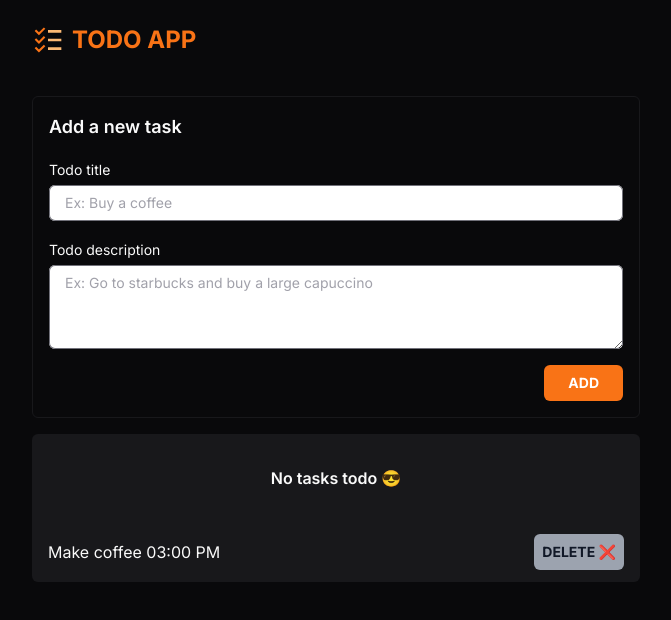
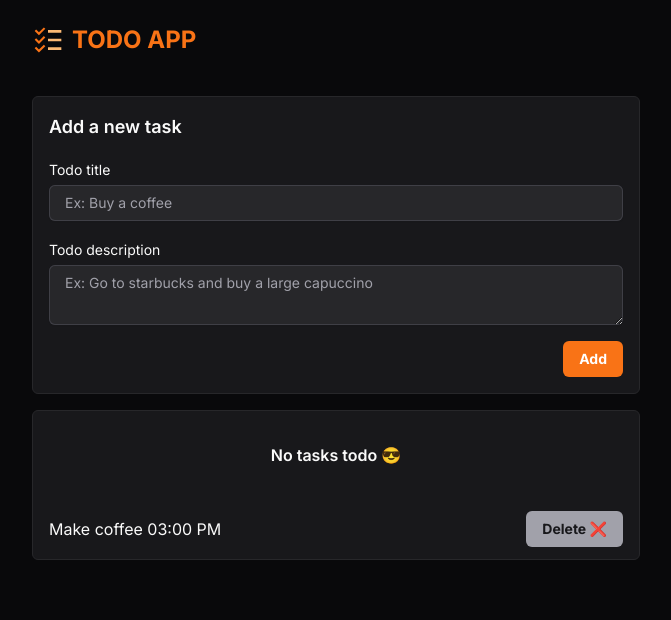
Before and after one commit to nailtonoliveira/simple-todo-app, a Next.js app: page / in a window 1280 px wide. Shown: the top 620 px of the page, without its empty margins (304-975 px from the left). Built offline with nearby package versions, Linux system fonts and the light colour scheme; no server answers.

Commit message:
feat: isolate new components and applying to the page

```diff
--- a/src/app/page.tsx
+++ b/src/app/page.tsx
@@ -1,13 +1,14 @@
 import { useTranslations } from "next-intl";
 
-import { Input, Label, Textarea } from "@/components";
+import { Button, Card, Input, Label, Textarea } from "@/components";
 
 export default function Home() {
   const t = useTranslations("TodoPage");
 
   return (
     <div className="max-w-screen-sm mx-auto p-4 flex flex-col gap-4">
-      <form className="flex flex-col gap-4 border rounded-md p-4 border-zinc-900">
+      <Card>
+        <form className="flex flex-col gap-4 p-4">
           <h4 className="text-lg font-semibold">{t("FormAdd.header")}</h4>
 
           <div>
@@ -32,16 +33,15 @@ export default function Home() {
               id="addTodoDescriptionField"
               className="w-full mt-1"
               placeholder={t("FormAdd.descriptionFieldPlaceholder")}
-            rows={3}
+              rows={2}
             />
           </div>
 
-        <button className="self-end text-sm font-bold leading-6 uppercase grow-0 basis-auto border-0 py-1.5 px-6 bg-orange-500 rounded-md text-white hover:bg-orange-700 transition-colors ease-in-out duration-300">
-          Add
-        </button>
+          <Button className="self-end">Add</Button>
         </form>
+      </Card>
 
-      <div className="bg-zinc-900 px-4 rounded-md">
+      <Card className="px-4">
         <p className="w-full text-center px-4 py-8 font-semibold">
           {t("emptyList")}
         </p>
@@ -50,12 +50,10 @@ export default function Home() {
           <li className="flex items-center justify-between gap-4 py-3 [&:not(:first-child)]:border-t border-gray-700">
             <span>Make coffee 03:00 PM</span>
 
-            <button className="text-sm font-bold leading-6 uppercase border-0 py-1.5 px-2 bg-gray-400 rounded-md text-gray-900 hover:bg-gray-300 transition-colors ease-in-out duration-300">
-              {t("TodoItems.deleteBtnLabel")}
-            </button>
+            <Button color="neutral">{t("TodoItems.deleteBtnLabel")}</Button>
           </li>
         </ul>
-      </div>
+      </Card>
     </div>
   );
 }
--- /dev/null
+++ b/src/components/Button/Button.tsx
@@ -0,0 +1,61 @@
+type Colors = "primary" | "secondary" | "neutral";
+
+export interface ButtonProps
+  extends React.ButtonHTMLAttributes<HTMLButtonElement> {
+  color?: Colors;
+}
+
+type ButtonColorConfiguration = {
+  background: string;
+  hoveredBackground: string;
+  textColor: string;
+};
+
+const buttonConfigurationMap: Record<Colors, ButtonColorConfiguration> = {
+  primary: {
+    background: "bg-orange-500",
+    hoveredBackground: "bg-orange-700",
+    textColor: "text-white",
+  },
+  secondary: {
+    background: "bg-emerald-500",
+    hoveredBackground: "bg-emerald-700",
+    textColor: "text-white",
+  },
+  neutral: {
+    background: "bg-zinc-400",
+    hoveredBackground: "bg-zinc-900",
+    textColor: "text-zinc-900",
+  },
+};
+
+export default function Button({
+  color = "primary",
+  children,
+  className,
+  ...props
+}: ButtonProps) {
+  const colorConfig = buttonConfigurationMap[color];
+
+  const classes = [
+    "text-sm",
+    "font-bold",
+    "leading-6",
+    "border-0",
+    "py-1.5",
+    "px-4",
+    colorConfig.background,
+    colorConfig.textColor,
+    `hover:${colorConfig.hoveredBackground}`,
+    "rounded-md",
+    "transition-colors",
+    "ease-in-out",
+    "duration-300",
+  ];
+
+  return (
+    <button className={[...classes, className].join(" ")} {...props}>
+      {children}
+    </button>
+  );
+}
--- /dev/null
+++ b/src/components/Card/Card.tsx
@@ -0,0 +1,11 @@
+export interface CardProps extends React.HTMLAttributes<HTMLDivElement> {}
+
+export default function Card({ children, className, ...props }: CardProps) {
+  const classes = ["border", "border-zinc-800", "rounded-md", "bg-zinc-900"];
+
+  return (
+    <div {...props} className={[...classes, className].join(" ")}>
+      {children}
+    </div>
+  );
+}
--- a/src/components/Input/Input.tsx
+++ b/src/components/Input/Input.tsx
@@ -14,11 +14,13 @@ export default function Input({ className, ...props }: InputProps) {
     "placeholder:text-zinc-400",
     "ring-1",
     "ring-inset",
-    "ring-zinc-500",
+    "ring-zinc-700",
     "focus:ring-2",
     "focus:ring-inset",
     "focus:ring-orange-600",
     "focus:outline-none",
+    "bg-zinc-800",
+    "shadow-sm",
   ];
 
   return <input className={[...classes, className].join(" ")} {...props} />;
--- a/src/components/Textarea/Textarea.tsx
+++ b/src/components/Textarea/Textarea.tsx
@@ -14,11 +14,13 @@ export default function Textarea({ className, ...props }: TextareaProps) {
     "placeholder:text-zinc-400",
     "ring-1",
     "ring-inset",
-    "ring-zinc-500",
+    "ring-zinc-700",
     "focus:ring-2",
     "focus:ring-inset",
     "focus:ring-orange-600",
     "focus:outline-none",
+    "bg-zinc-800",
+    "shadow-sm",
   ];
 
   return <textarea className={[...classes, className].join(" ")} {...props} />;
--- a/src/components/index.ts
+++ b/src/components/index.ts
@@ -1,4 +1,6 @@
 export { default as AppHeader } from "./AppHeader/AppHeader";
+export { default as Button } from "./Button/Button";
+export { default as Card } from "./Card/Card";
 export { default as Input } from "./Input/Input";
 export { default as Label } from "./Label/Label";
 export { default as Textarea } from "./Textarea/Textarea";
```
Lines whose indentation alone changed are shown as unchanged.
